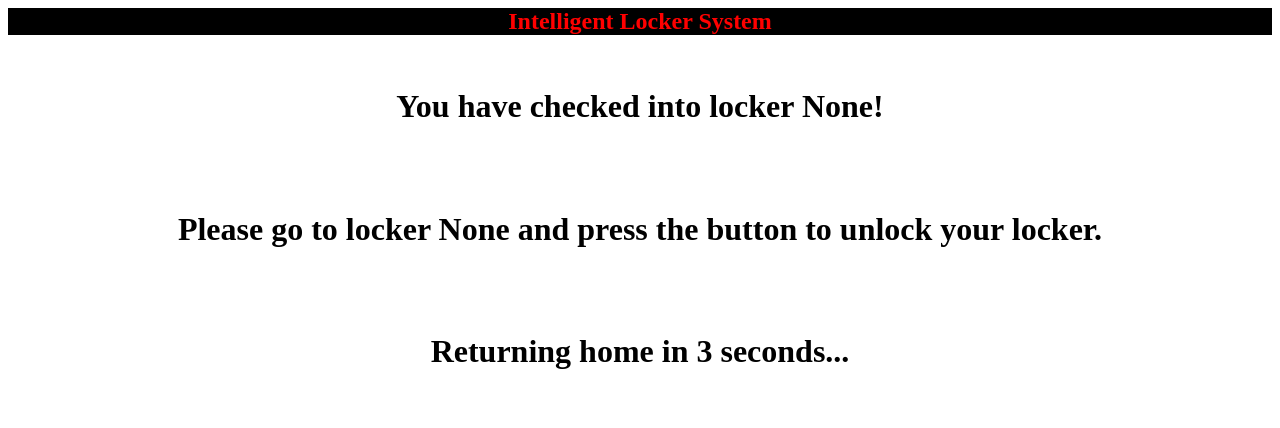
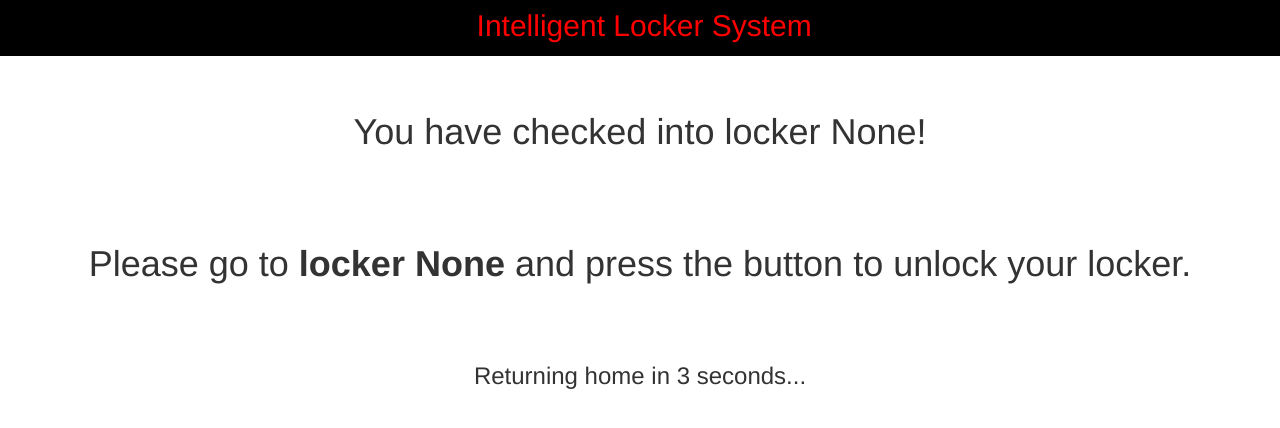
Before and after one commit to BaccaChew44/ILS, a Django app: page /ILSA/lockers/success/ in a window 1280 px wide. Shown: the top 428 px of the page. Run offline with Django 3.2, Linux system fonts and the light colour scheme; some libraries are stand-ins or nearby versions.

Commit message:
Updates to display headers

```diff
--- a/ILSA/static/ILSA/style.css
+++ b/ILSA/static/ILSA/style.css
@@ -6,10 +6,23 @@
     padding: 1em;
 }
 h2.ILS {
+    top: 0px;
+    left: 0px;
+    right: 0px;
+    width: 100%;
+    height: 7%;
     color: red;
     background-color: black;
     clear: left;
     text-align: center;
+    vertical-align: middle;
+    margin-top: 0px;
+}
+h2.ILS::before {
+    content: '';
+    display: inline-block;
+    vertical-align: middle;
+    height: 100%;
 }
 h3 {
     text-align: center;
--- a/ILSA/templates/ILSA/homepage.html
+++ b/ILSA/templates/ILSA/homepage.html
@@ -8,12 +8,14 @@
         <h2 class="ILS"> Intelligent Locker System </h2>
         <h1> Welcome to the University of Cincinnati Recreation Center</h1>
         <h1>Please Swipe Your Bearcat Card to Access a Locker!</h1>
-        </header>
+    </header>
     </body>
 
 </html>
 
 {% load staticfiles %}
+<link href="{% static 'ILSA/bootstrap.min.css' %}" rel="stylesheet">
 <script src="{% static 'ILSA/jquery-3.3.1.min.js' %}"></script>
+<script src="{% static 'ILSA/bootstrap.min.js' %}"></script>
 <script type="text/javascript" src="{% static 'ILSA/NFCRead.js' %}"> </script>
 <link href="{% static 'ILSA/style.css' %}" rel="stylesheet">
--- a/ILSA/templates/ILSA/success.html
+++ b/ILSA/templates/ILSA/success.html
@@ -1,4 +1,7 @@
 {% load static %}
+<link href="{% static 'ILSA/bootstrap.min.css' %}" rel="stylesheet">
+<script src="{% static 'ILSA/jquery-3.3.1.min.js' %}"></script>
+<script src="{% static 'ILSA/bootstrap.min.js' %}"></script>
 <link href="{% static 'ILSA/style.css' %}" rel="stylesheet">
 
 <!DOCTYPE html>
@@ -12,12 +15,12 @@
     {% if flag %}
         <h1>You have checked out of locker {{ lock_num }}!</h1>
         <h1>Please go to <strong>locker {{ lock_num }} </strong> and press the button to unlock your locker.</h1>
-        <h1>Thank you for using the Intelligent Locker System!</h1>
-        <h1>Returning home in 3 seconds...</h1>
+        <h3>Thank you for using the Intelligent Locker System!</h3>
+        <h3>Returning home in 3 seconds...</h3>
     {% else %}
         <h1>You have checked into locker {{ lock_num }}!</h1>
         <h1>Please go to <strong>locker {{ lock_num }} </strong> and press the button to unlock your locker.</h1>
-        <h1>Returning home in 3 seconds...</h1>
+        <h3>Returning home in 3 seconds...</h3>
     {% endif %}
     </header>
     </body>
```
Also changed, not shown: ILSA/templates/ILSA/lockers.html (+9 -1 lines).
